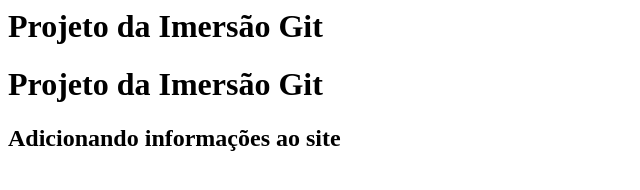
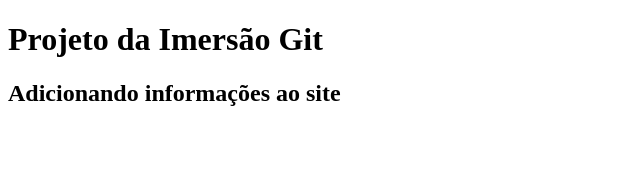
Before and after one commit to Kreshery/imersaoGit, a plain HTML site: page index.html in a window 1280 px wide. Shown: the whole page, without its empty margins (0-640 px from the left). Drawn offline with Linux system fonts and the light colour scheme.

Commit message:
Update index.html

```diff
--- a/index.html
+++ b/index.html
@@ -1,6 +1,3 @@
-<h1> Projeto da Imersão Git </h1>
-
-
 <!DOCTYPE html>
 <html lang="en">
 <head>
```
